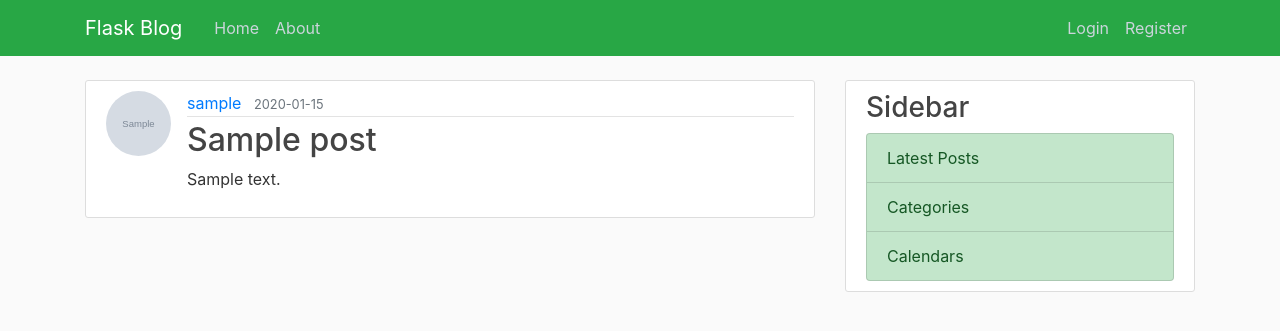
After one commit to kirillxka/flask-blog, a Flask app: page /post/1 in a window 1280 px wide. The commit adds this page. Shown: the top 331 px of the page. Run offline with Flask 2, Linux system fonts and the light colour scheme; tables that the repository leaves empty hold one stand-in row (values such as "Sample post"); grey boxes marked "Sample" are stand-in pictures; some libraries are stand-ins or nearby versions.

Commit message:
Add abilities to create, update and delete user posts

```diff
--- a/flask_blog/routes.py
+++ b/flask_blog/routes.py
@@ -1,16 +1,17 @@
 import os
 import secrets
 from PIL import Image
-from flask import render_template, url_for, flash, redirect, request
+from flask import render_template, url_for, flash, redirect, request, abort
 from flask_blog import app, db, bcrypt
-from flask_blog.forms import RegistrationForm, LoginForm, UpdateAccountForm
+from flask_blog.forms import RegistrationForm, LoginForm, UpdateAccountForm, PostForm
 from flask_blog.models import User, Post
 from flask_login import login_user, current_user, logout_user, login_required
 
 @app.route('/')
 @app.route('/home')
 def home():
-    return render_template('home.html')
+    posts = Post.query.all()
+    return render_template('home.html', posts=posts)
 
 @app.route('/about')
 def about():
@@ -58,7 +59,7 @@
 
     output_size = (125, 125)
     i = Image.open(form_picture)
-    i.thumbhail(output_size)
+    i.thumbnail(output_size)
     i.save(picture_path)
 
     return picture_fn
@@ -81,3 +82,49 @@
         form.email.data = current_user.email
     image_file = url_for('static', filename=f'img/{current_user.image_file}')
     return render_template('account.html', title='Account', image_file=image_file, form=form)
+
+@app.route('/post/new', methods=['GET', 'POST'])
+@login_required
+def new_post():
+    form = PostForm()
+    if form.validate_on_submit():
+        post = Post(title=form.title.data, content=form.content.data, author=current_user)
+        db.session.add(post)
+        db.session.commit()
+        flash('Yor post has been created!', 'success')
+        return redirect(url_for('home'))
+    return render_template('create_post.html', title='New Post', form=form, legend='New Post')
+
+@app.route('/post/<int:post_id>')
+def post(post_id):
+    post = Post.query.get_or_404(post_id)
+    return render_template('post.html', title=post.title, post=post)
+
+@app.route('/post/<int:post_id>/update', methods=['GET', 'POST'])
+@login_required
+def update_post(post_id):
+    post = Post.query.get_or_404(post_id)
+    if post.author != current_user:
+        abort(403)
+    form = PostForm()
+    if form.validate_on_submit():
+        post.title = form.title.data
+        post.content = form.content.data
+        db.session.commit()
+        flash('Your post has been updated!', 'success')
+        return redirect(url_for('post', post_id=post.id))
+    elif request.method == 'GET':
+        form.title.data = post.title
+        form.content.data = post.content
+    return render_template('create_post.html', title='Update Post', form=form, legend='Update Post')
+
+@app.route('/post/<int:post_id>/delete', methods=['POST'])
+@login_required
+def delete_post(post_id):
+    post = Post.query.get_or_404(post_id)
+    if post.author != current_user:
+        abort(403)
+    db.session.delete(post)
+    db.session.commit()
+    flash('Your post has been deleted!', 'success')
+    return redirect(url_for('home'))
--- a/flask_blog/templates/layout.html
+++ b/flask_blog/templates/layout.html
@@ -28,6 +28,7 @@
                     </div>
                     <div class="navbar-nav">
                         {% if current_user.is_authenticated %}
+                            <a class="nav item nav-link" href="{{ url_for('new_post') }}">New Post</a>
                             <a class="nav item nav-link" href="{{ url_for('account') }}">Account</a>
                             <a class="nav item nav-link" href="{{ url_for('logout') }}">Logout</a>
                         {% else %}
--- /dev/null
+++ b/flask_blog/templates/post.html
@@ -0,0 +1,39 @@
+{% extends "layout.html" %}
+{% block content %}
+    <article class="media content-section">
+        <img class="rounded-circle article-img" src="{{ url_for('static', filename='img/' + post.author.image_file) }}">
+        <div class="media-body">
+            <div class="article-metadata">
+                <a class="mr-2" href="#">{{ post.author.username }}</a>
+                <small class="text-muted">{{ post.date_posted.strftime('%Y-%m-%d') }}</small>
+                {% if post.author == current_user %}
+                    <div>
+                        <a class="btn btn-secondary btn-sm mt-1 mb-1" href="{{ url_for('update_post', post_id=post.id) }}">Update</a>
+                        <button type="button" class="btn btn-danger btn-sm m-1" data-toggle="modal" data-target="#deleteModal">Delete</button>
+                    </div>
+                {% endif %}
+            </div>
+            <h2 class="article-title">{{ post.title }}</h2>
+            <p class="article content">{{ post.content }}</p>
+        </div>
+    </article>
+    <!-- Modal -->
+    <div class="modal fade" id="deleteModal" tabindex="-1" role="dialog" aria-labelledby="deleteModalLabel" aria-hidden="true">
+        <div class="modal-dialog" role="document">
+            <div class="modal-content">
+                <div class="modal-header">
+                    <h5 class="modal-title" id="deleteModalLabel">Delete Post?</h5>
+                    <button type="button" class="close" data-dismiss="modal" aria-label="Close">
+                        <span aria-hidden="true">&times;</span>
+                    </button>
+                </div>
+                <div class="modal-footer">
+                    <button type="button" class="btn btn-secondary" data-dismiss="modal">Close</button>
+                    <form action="{{ url_for('delete_post', post_id=post.id) }}" method="POST">
+                        <input class="btn btn-danger" type="submit" value="Delete">
+                    </form>
+                </div>
+            </div>
+        </div>
+    </div>
+{% endblock content %}
```
Also changed, not shown: flask_blog/forms.py (+6 -1 lines), flask_blog/templates/create_post.html (added, +40 -0 lines), flask_blog/templates/home.html (+12 -19 lines), flask_blog/static/img/7fc6f6f7b740ec3e.png (added).
